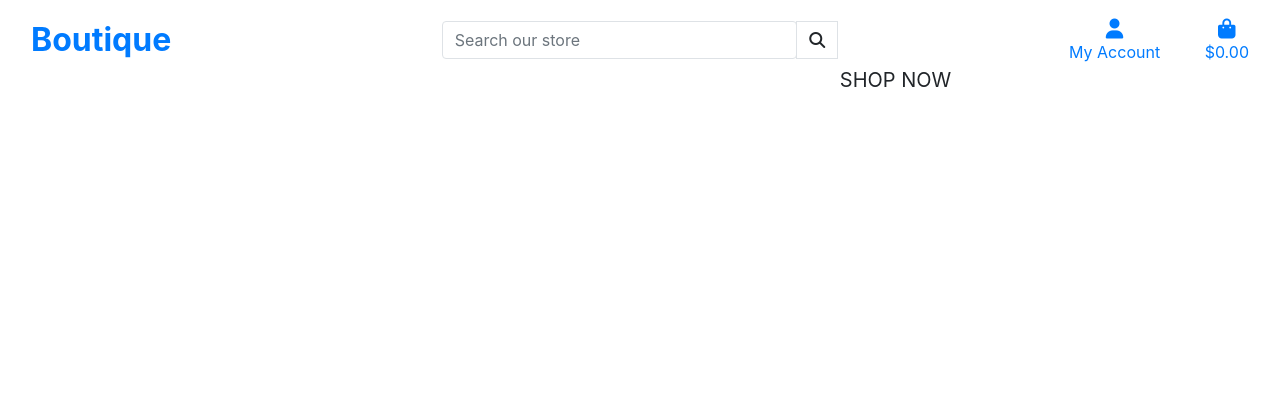
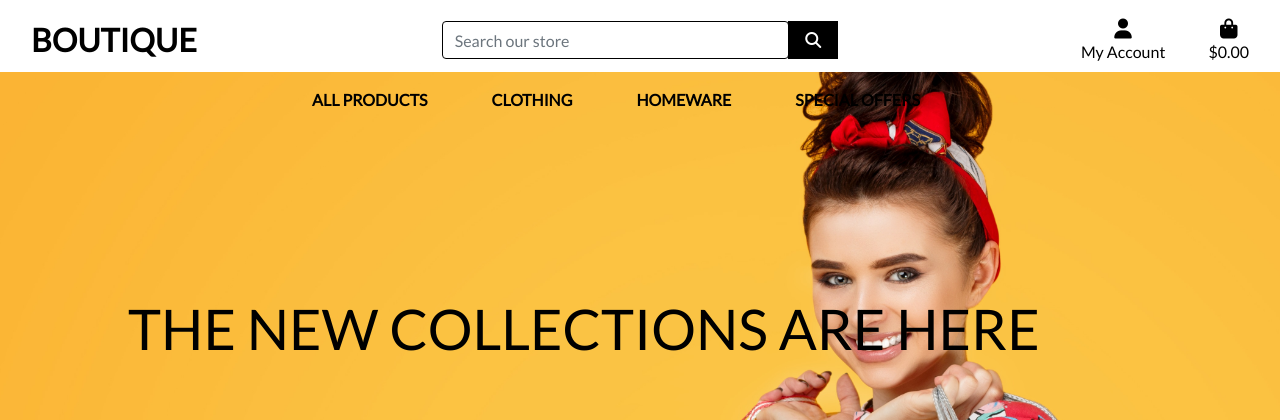
Before and after one commit to seananocoistin/boutique, a Django app: page / in a window 1280 px wide. Shown: the top 420 px of the page. Run offline with Django 3.2, Linux system fonts and the light colour scheme; some libraries are stand-ins or nearby versions.

Commit message:
Added main nav bar

```diff
--- a/static/base.css
+++ b/static/css/base.css
@@ -6,7 +6,7 @@ body {
     background: url('../media/homepage_background_cropped.jpg') no-repeat center center fixed;
     background-size: cover;
     height: calc(100vh - 164px);
-    color: #555;
+    color: #212529;
     font-family: 'Lato';
 }
 
@@ -56,6 +56,10 @@ body {
     border: 1px solid black !important;
 }
 
+.bg-black {
+    background: #000 !important;
+}
+
 /* -------------------------------- Media Queries */
 
 /* Slightly larger container on xl screens */
--- a/templates/base.html
+++ b/templates/base.html
@@ -102,6 +102,8 @@
             <button class="navbar-toggler" type="button" data-toggle="collapse" data-target="#navbarSupportedContent" aria-controls="navbarSupportedContent" aria-expanded="false" aria-label="Toggle navigation">
                 <span class="navbar-toggler-icon"></span>
             </button>
+            {% include 'includes/mobile-top-header.html' %}
+            {% include 'includes/main-nav.html' %}
         </nav>
         </div>
     </header>
--- /dev/null
+++ b/templates/includes/main-nav.html
@@ -0,0 +1,50 @@
+<div class="collapse navbar-collapse" id="main-nav">
+    <ul class="navbar-nav w-auto mx-auto">
+        <li class="nav-item dropdown">
+            <a class="logo-font font-weight-bold nav-link text-black mr-5" href="#" id="all-products-link" data-toggle="dropdown" aria-haspopup="true" aria-expanded="false">
+                All Products
+            </a>
+            <div class="dropdown-menu border-0" aria-labelledby="all-products-link">
+                <a href="" class="dropdown-item">By Price</a>
+                <a href="" class="dropdown-item">By Rating</a>
+                <a href="" class="dropdown-item">By Category</a>
+                <a href="" class="dropdown-item">All Products</a>
+            </div>
+        </li>
+
+        <li class="nav-item dropdown">
+            <a class="logo-font font-weight-bold nav-link text-black mr-5" href="#" id="clothing-link" data-toggle="dropdown" aria-haspopup="true" aria-expanded="false">
+                Clothing
+            </a>
+            <div class="dropdown-menu border-0" aria-labelledby="clothing-link">
+                <a href="" class="dropdown-item">Activewear &amp; Essentials</a>
+                <a href="" class="dropdown-item">Jeans</a>
+                <a href="" class="dropdown-item">Shirts</a>
+                <a href="" class="dropdown-item">All Clothes</a>
+            </div>
+        </li>
+
+        <li class="nav-item dropdown">
+            <a class="logo-font font-weight-bold nav-link text-black mr-5" href="#" id="homeware-link" data-toggle="dropdown" aria-haspopup="true" aria-expanded="false">
+                Homeware
+            </a>
+            <div class="dropdown-menu border-0" aria-labelledby="homeware-link">
+                <a href="" class="dropdown-item">Bed &amp; Bathroom</a>
+                <a href="" class="dropdown-item">Kitchen &amp; Dining</a>
+                <a href="" class="dropdown-item">All Homeware</a>
+            </div>
+        </li>
+
+        <li class="nav-item dropdown">
+            <a class="logo-font font-weight-bold nav-link text-black mr-5" href="#" id="specials-link" data-toggle="dropdown" aria-haspopup="true" aria-expanded="false">
+                Special Offers
+            </a>
+            <div class="dropdown-menu border-0" aria-labelledby="specials-link">
+                <a href="" class="dropdown-item">New Arrivals</a>
+                <a href="" class="dropdown-item">Deals</a>
+                <a href="" class="dropdown-item">Clearance</a>
+                <a href="" class="dropdown-item">All Specials</a>
+            </div>
+        </li>
+    </ul>
+</div>
```
Also changed, not shown: templates/includes/mainnav.html (deleted, +0 -14 lines).
